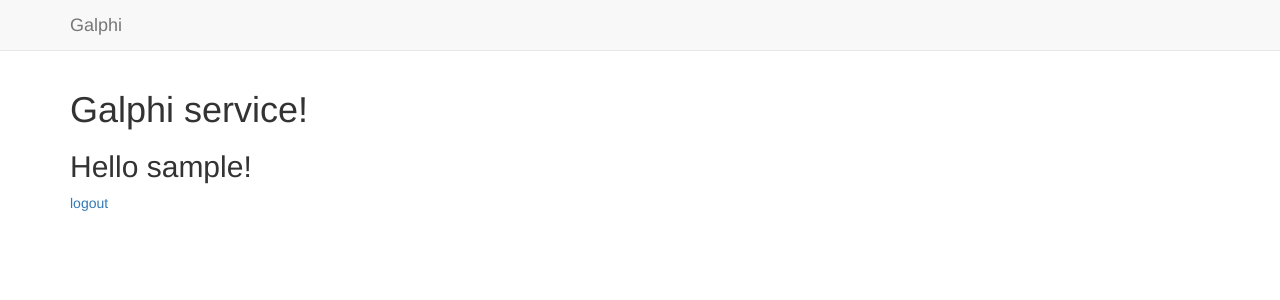
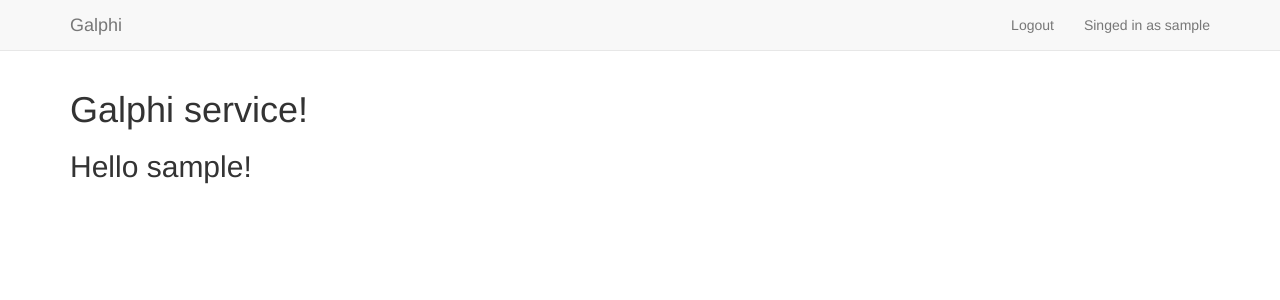
Before and after one commit to junshoong/galphi, a Django app: page / in a window 1280 px wide. Shown: the top 300 px of the page. Run offline with Django 3.2, Linux system fonts and the light colour scheme; the visitor is signed in with stand-in values (Sample User, id 1); some libraries are stand-ins or nearby versions.

Commit message:
Modify Top Navigator

```diff
--- a/templates/base.html
+++ b/templates/base.html
@@ -12,12 +12,32 @@
 </head>
 <body>
 {% block header %}
-    <nav class="navbar navbar-default navbar-fixed-top">
+<nav class="navbar navbar-default navbar-fixed-top">
     <div id="logo" class="container">
-        <a class="navbar-brand" href="#">Galphi</a>
+        <div class="navbar-header">
+            <a class="navbar-brand" href="/">Galphi</a>
+        </div>
+        <div class="collapse navbar-collapse">
+            <ul class="nav navbar-nav navbar-right">
+                <li>
+                    {% if user.is_active %}
+                        <a href="{% url 'logout' %}">Logout</a>
+                    {% else %}
+                        <a href="{% url 'login' %}">Login</a>
+                    {% endif %}
+                </li>
+                <li>
+                    <p class="navbar-text">
+                        {% if user.is_active %}
+                            Singed in as {{ user.username }}
+                        {% else %} Guest
+                        {% endif %}
+                    </p>
+                </li>
+            </ul>
+        </div>
     </div>
-
-    </nav>
+</nav>
 
 {% endblock %}
 {% block content %}
--- a/templates/index.html
+++ b/templates/index.html
@@ -8,11 +8,5 @@
         {% else %} Guest!
         {% endif %}
     </h2>
-
-    {% if user.is_active %}
-        <a href="{% url 'logout' %}">logout</a>
-    {% else %}
-        <a href="{% url 'login' %}">login</a>
-    {% endif %}
 </div>
 {% endblock %}
```
